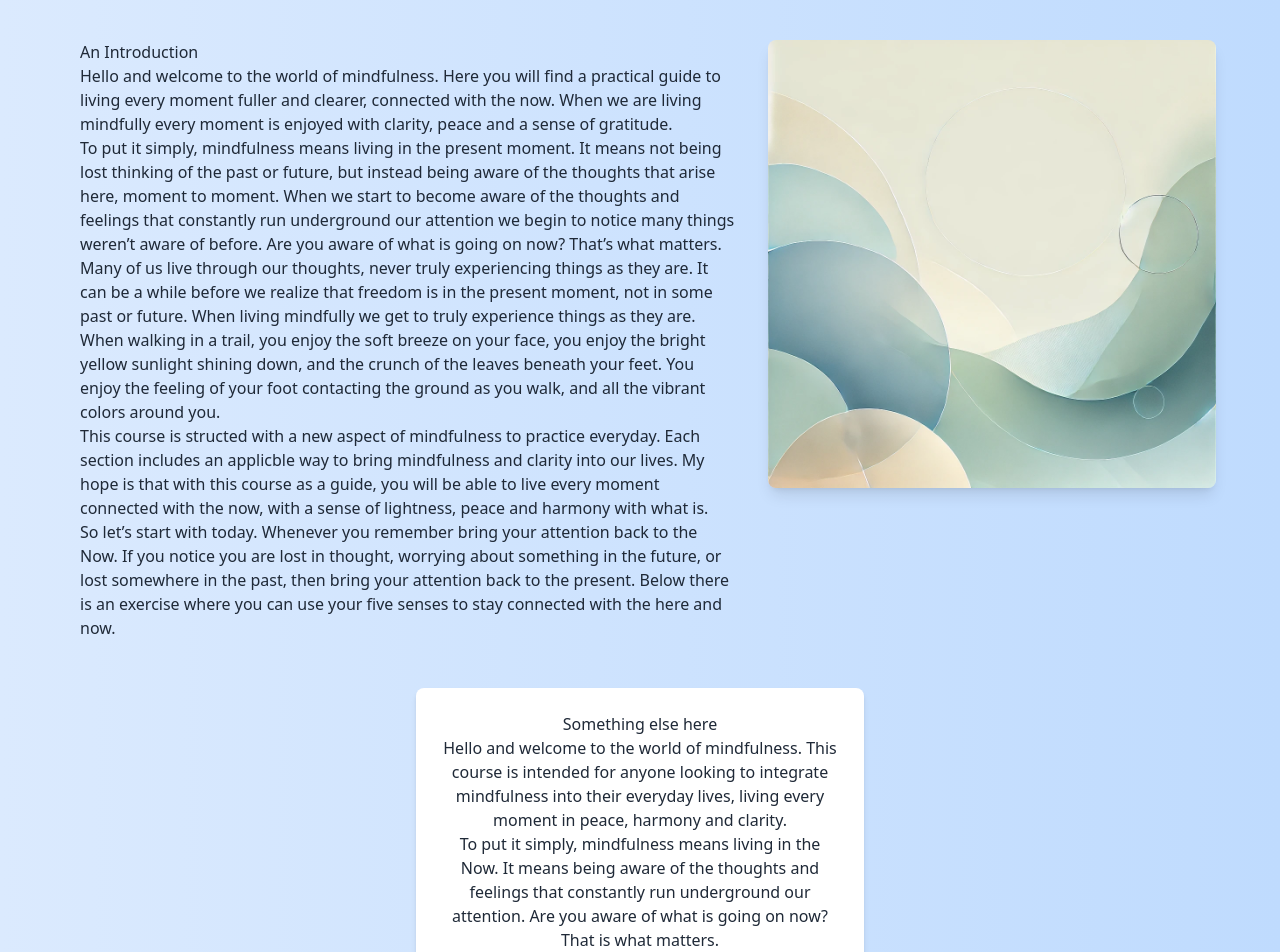
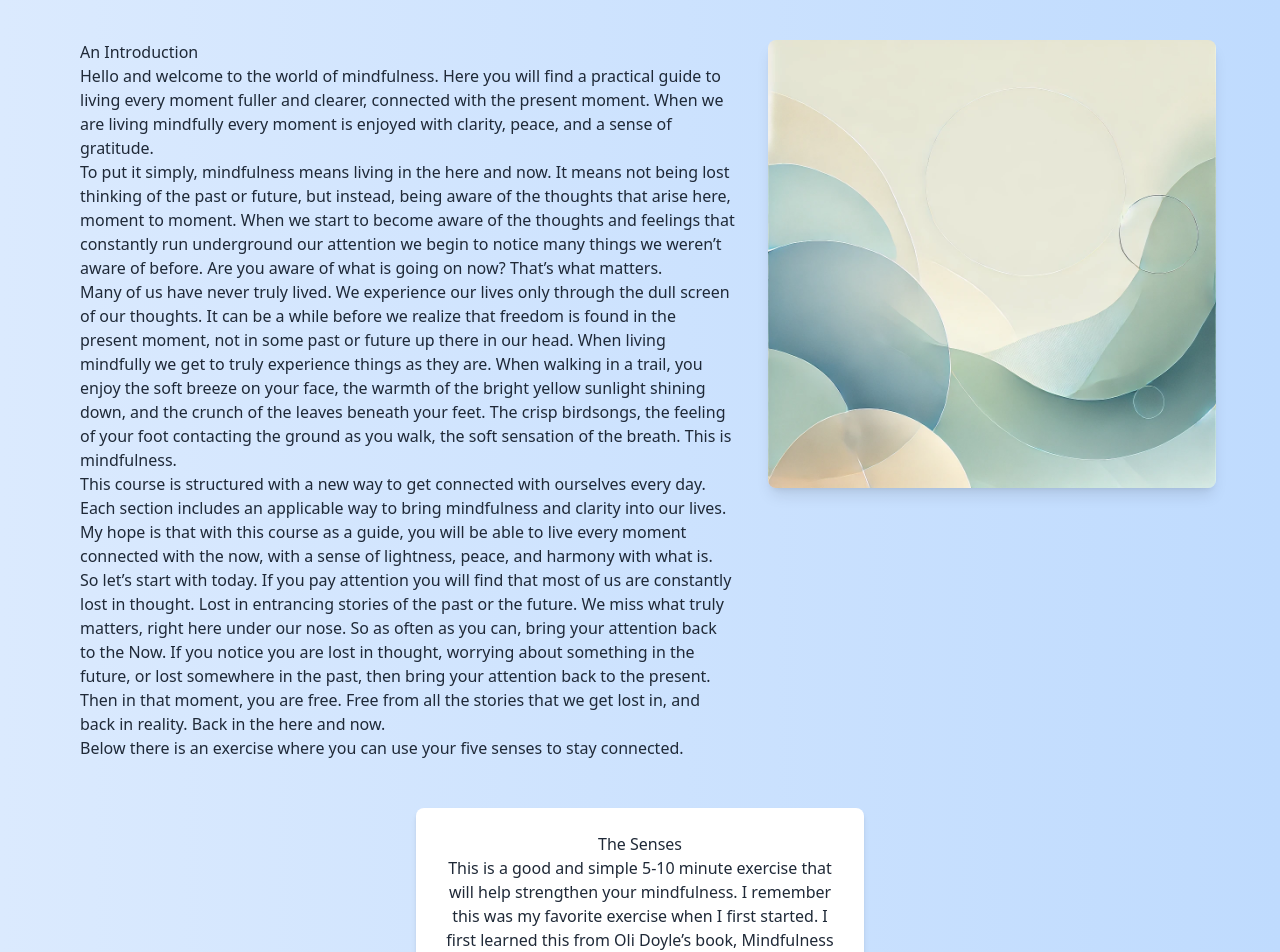
Before and after one commit to JoshuaChou10/mindfulness, a Next.js app: page /mindfulness-course in a window 1280 px wide. Shown: the part 120-1072 px from the top of the page. Built offline with nearby package versions, Linux system fonts and the light colour scheme.

Commit message:
Finished excercise for first section

```diff
--- a/pages/mindfulness-course.tsx
+++ b/pages/mindfulness-course.tsx
@@ -11,18 +11,24 @@ interface Section {
 const sections: { [key: string]: Section } = {
   "Day One: Mindfulness": {
     practice: `
-      <h2>Something else here</h2>
-      <p> Hello and welcome to the world of mindfulness. This course is intended for anyone looking to integrate mindfulness into their everyday lives, living every moment in peace, harmony and clarity. </p>
-<p>To put it simply, mindfulness means living in the Now. It means being aware of the thoughts and feelings that constantly run underground our attention. Are you aware of what is going on now? That is what matters. </p>
+    <h2>The Senses</h2>
+    <p>This is a good and simple 5-10 minute exercise that will help strengthen your mindfulness. I remember this was my favorite exercise when I first started. I first learned this from Oli Doyle’s book, Mindfulness Plain and Simple. </p>
+    <p>Sit down and take in two to three deep breaths to quiet down. Now bring your attention to the sounds around you. Listen, what do you hear? The sounds of traffic, the birds chirping, people talking. Any sounds, far or near, take it all in. You may notice an urge to label, or judge the sounds, but we are simply listening. It is just sound, listen closely and you will get to be aware of many small things that you weren’t aware of before.  </p>
+    <p>Now let’s bring our attention to any feelings on the body. Any tension or stress, just notice each one and relax. Be aware of any contact or pressure. For example, you can be aware of how it feels to sit, the feeling of the feet on the ground. Anything you can find, from head to toe, let your awareness sweep through every part. </p>
+    <p>Slowly stand up, and notice how that feels. The legs stretching, the pressure shifting. Open your eyes and take in all the vibrant colors around you. Notice each shape. Notice the different shades of color. Notice any movement.</p>
+    <p>Take it all in, any sounds, sensations, sights. Whatever you hear, feel, or see let your awareness feel all of it. </p>
+
 
     `,
     text: `
       <h1>An Introduction</h1>
-      <p> Hello and welcome to the world of mindfulness. Here you will find a practical guide to living every moment fuller and clearer, connected with the now. When we are living mindfully every moment is enjoyed with clarity, peace and a sense of gratitude. </p>
-      <p>To put it simply, mindfulness means living in the present moment. It means not being lost thinking of the past or future, but instead being aware of the thoughts that arise here, moment to moment. When we start to become aware of the thoughts and feelings that constantly run underground our attention we begin to notice many things weren’t aware of before.  Are you aware of what is going on now? That’s what matters. </p>
- <p>Many of us live through our thoughts, never truly experiencing things as they are. It can be a while before we realize that freedom is in the present moment, not in some past or future. When living mindfully we get to truly experience things as they are. When walking in a trail, you enjoy the soft breeze on your face, you enjoy the bright yellow sunlight shining down, and the crunch of the leaves beneath your feet. You enjoy the feeling of your foot contacting the ground as you walk, and all the vibrant colors around you. </p>
- <p>This course is structed with a new aspect of mindfulness to practice everyday. Each section includes an applicble way to bring mindfulness and clarity into our lives. My hope is that with this course as a guide, you will be able to live every moment connected with the now, with a sense of lightness, peace and harmony with what is. </p>
- <p> So let’s start with today. Whenever you remember bring your attention back to the Now. If you notice you are lost in thought, worrying about something in the future, or lost somewhere in the past, then bring your attention back to the present. Below there is an exercise where you can use your five senses to stay connected with the here and now.</p>
+      <p> Hello and welcome to the world of mindfulness. Here you will find a practical guide to living every moment fuller and clearer, connected with the present moment. When we are living mindfully every moment is enjoyed with clarity, peace, and a sense of gratitude. </p>
+      <p>To put it simply, mindfulness means living in the here and now. It means not being lost thinking of the past or future, but instead, being aware of the thoughts that arise here, moment to moment. When we start to become aware of the thoughts and feelings that constantly run underground our attention we begin to notice many things we weren’t aware of before.  Are you aware of what is going on now? That’s what matters. </p>
+ <p>Many of us have never truly lived. We experience our lives only through the dull screen of our thoughts. It can be a while before we realize that freedom is found in the present moment, not in some past or future up there in our head. When living mindfully we get to truly experience things as they are. When walking in a trail, you enjoy the soft breeze on your face, the warmth of the bright yellow sunlight shining down, and the crunch of the leaves beneath your feet. The crisp birdsongs, the feeling of your foot contacting the ground as you walk, the soft sensation of the breath. This is mindfulness. </p>
+ <p>This course is structured with a new way to get connected with ourselves every day. Each section includes an applicable way to bring mindfulness and clarity into our lives. My hope is that with this course as a guide, you will be able to live every moment connected with the now, with a sense of lightness, peace, and harmony with what is. </p>
+ <p> So let’s start with today. If you pay attention you will find that most of us are constantly lost in thought. Lost in entrancing stories of the past or the future. We miss what truly matters, right here under our nose. So as often as you can, bring your attention back to the Now. If you notice you are lost in thought, worrying about something in the future, or lost somewhere in the past, then bring your attention back to the present. Then in that moment, you are free. Free from all the stories that we get lost in, and back in reality. Back in the here and now.
+ <p> Below there is an exercise where you can use your five senses to stay connected. </p>
+
 
 
   `,
```
